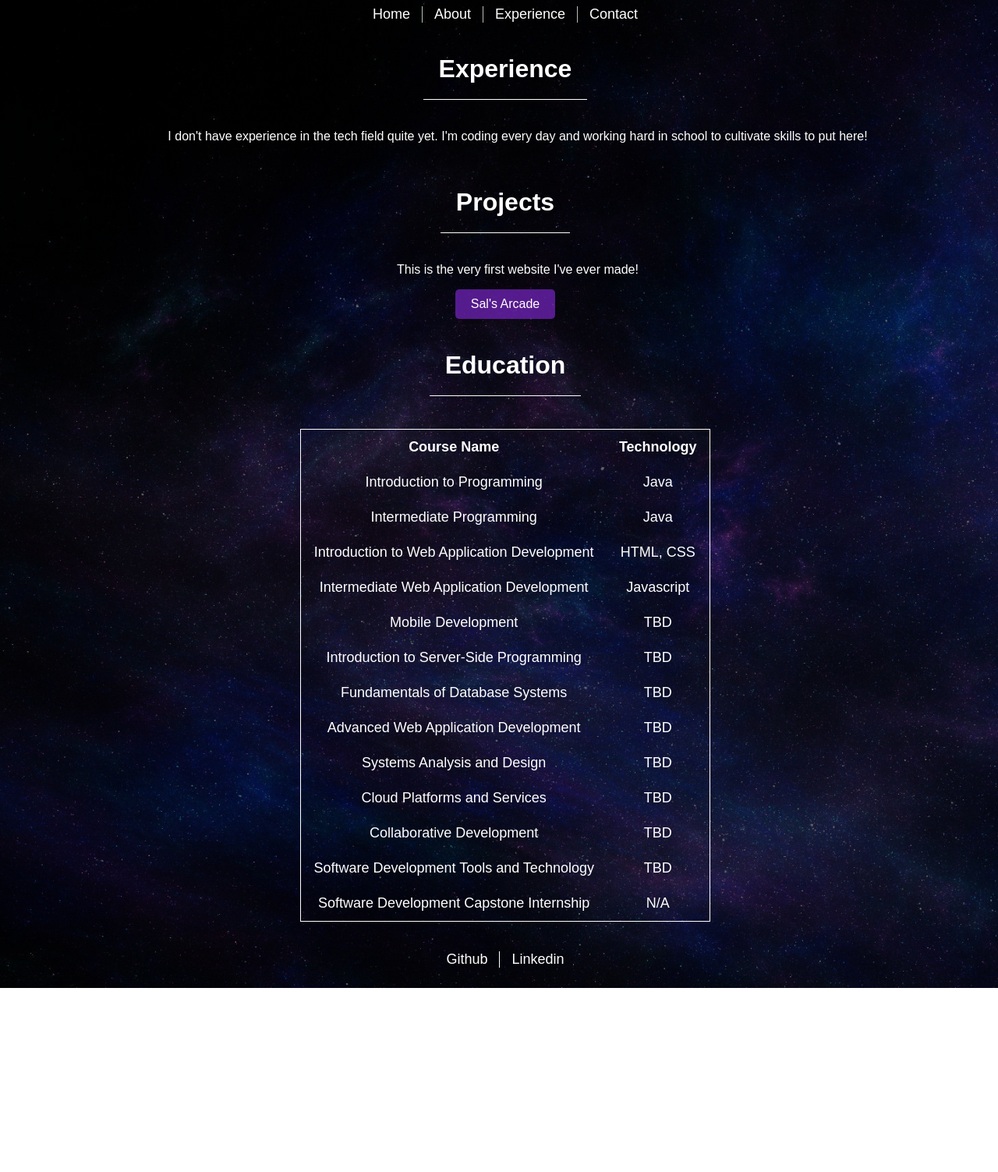
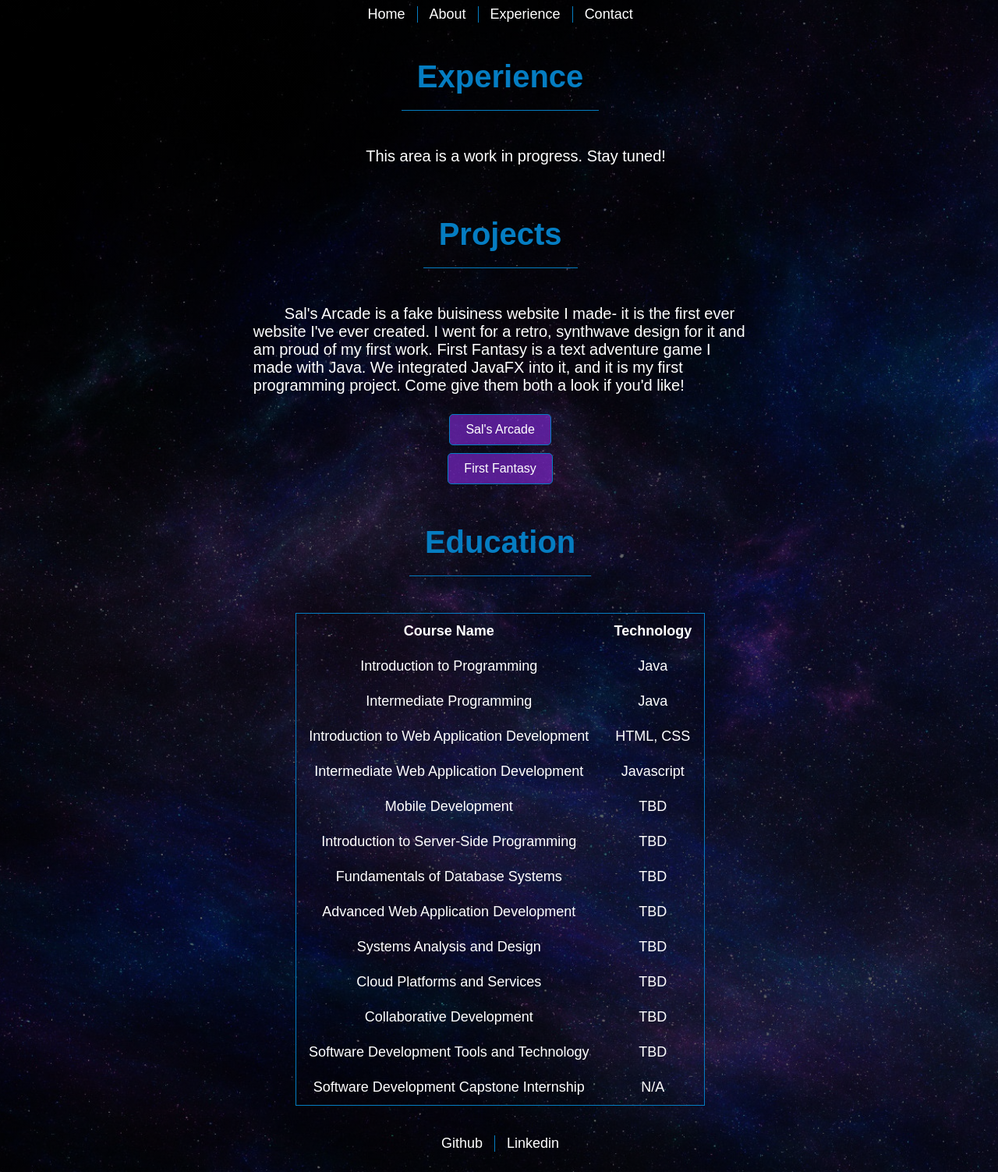
Before and after one commit to samhanmer/Sams-Portfolio, a plain HTML site: page experience.html in a window 1280 px wide. Shown: the whole page at 78% size. Before the commit the page ends 1267 px from the top, so only its background shows below. Drawn offline with Linux system fonts and the light colour scheme.

Commit message:
Cleaned code, added content

```diff
--- a/assets/style.css
+++ b/assets/style.css
@@ -1,44 +1,4 @@
-body {
-    background-image:
-        linear-gradient(rgba(0,0,0,0.6), rgba(0,0,0,0.6)),
-        url(./img/Starsbackground.jpg);
-    background-repeat: no-repeat;
-    background-size: cover;
-    background-position: center;
-    font-family: Arial, Helvetica, sans-serif;
-    color: white;
-    min-height: 100vh;
-    width: 100%;
-    position: relative;
-    display: flex;
-    flex-direction: column;
-
-}
-
-.intro {
-    justify-content: center;
-    align-items: center;
-    display: flex;
-    margin-top: 15%;
-    flex-direction: column;
-
-}
-
-.intro h1 {
-    border-top: 1px solid #bbbbbb;
-    border-bottom: 1px solid #bbbbbb;
-    border-left: none;
-    border-right: none;
-}
-
-.intro  p {
-    font-size: 18px;
-    margin-top: -1%;
-}
-
-ul li:last-child {
-  border-right: none;
-}
+/* Nav bar */
 
 nav ul {
     align-items: center;
@@ -50,7 +10,7 @@ nav ul {
 }
 
 nav ul li {
-    border-right: 1px solid #bbbbbb;
+    border-right: 1px solid rgb(5, 125, 194);
     padding: 0 15px;
 }
 
@@ -60,23 +20,48 @@ nav ul li a {
     text-decoration: none;
 }
 
-footer {
-    text-align: center;
-    margin-top: auto;
-    padding: 0;
+ul li:last-child {
+  border-right: none;
+}
+
+/* Content on all webpages */
+
+body {
+    background-image:
+        linear-gradient(rgba(0,0,0,0.6), rgba(0,0,0,0.6)),
+        url(./img/Starsbackground.jpg);
+    background-repeat: no-repeat;
+    background-size: cover;
+    background-position: center;
+    font-family: Arial, Helvetica, sans-serif;
+    color: white;
+    min-height: 100vh;
+    width: 99%;
+    position: relative;
+    display: flex;
+    flex-direction: column;
+}
+
+.intro {
+    justify-content: center;
     align-items: center;
     display: flex;
-    justify-content: center;
-    font-size: 18px;
-}
-footer p a {
-    padding: 0 15px;
-    color: white;
-    text-decoration: none;
+    margin-top: 15%;
+    flex-direction: column;
 }
 
-footer #github {
-    border-right: solid white 1px;
+.intro h1 {
+    border-top: 1px solid #bbbbbb;
+    border-bottom: 1px solid #bbbbbb;
+    border-left: none;
+    border-right: none;
+    font-size: 38px;
+    color: rgb(5, 125, 194);
+}
+
+.intro  p {
+    font-size: 20px;
+    margin-top: -1%;
 }
 
 .about {
@@ -85,31 +70,26 @@ footer #github {
     display: flex;
     flex-direction: column;
 }
+
 .about h1 {
-    border-bottom: white solid 1px;
+    border-bottom: rgb(5, 125, 194) solid 1px;
     padding: 20px;
+    color:rgb(5, 125, 194);
+    font-size: 40px;
 }
+
 .about p {
     margin-left: 50px;
     margin-right: 50px;
     text-indent: 2em;
-}
-form {
-  max-width: 300px;
-  margin: 40px auto;
-  padding: 20px;
-  border: 1px ridge rgb(255, 255, 255);
-  border-radius: 8px;
-}
-label {
-  display: block;
-  margin-top: 10px;
-  color: white;
+    font-size: 20px;
+    max-width: 50%;
 }
 
-input[type="submit"] {
-    cursor: pointer;
-    padding: 5px 10px;
+.img {
+    display: flex;
+    gap: 10px;
+    justify-content: center;
 }
 
 table.education {
@@ -117,7 +97,7 @@ table.education {
     max-width: 800px;
     border-collapse: collapse;
     font-size: 18px;
-    border: 1px solid white;
+    border: 1px solid rgb(5, 125, 194);
     justify-content: center;
     margin: 20px auto;
     align-items: center;
@@ -136,4 +116,48 @@ table.education td {
     color: white;
     text-decoration: none;
     border-radius: 5px;
+    border: solid 1px rgb(5, 125, 194);
+    margin: 5px;
 }
+
+/* Form */
+
+form {
+  max-width: 300px;
+  margin: 40px auto;
+  padding: 20px;
+  border: 1px ridge rgb(5, 125, 194);
+  border-radius: 8px;
+}
+label {
+  display: block;
+  margin-top: 10px;
+  color: white;
+}
+
+input[type="submit"] {
+    cursor: pointer;
+    padding: 5px 10px;
+}
+
+/* Footer */
+
+footer {
+    text-align: center;
+    margin-top: auto;
+    padding: 0;
+    align-items: center;
+    display: flex;
+    justify-content: center;
+    font-size: 18px;
+}
+
+footer p a {
+    padding: 0 15px;
+    color: white;
+    text-decoration: none;
+}
+
+footer #github {
+    border-right: solid rgb(5, 125, 194) 1px;
+}
--- a/experience.html
+++ b/experience.html
@@ -15,12 +15,17 @@
             <li><a href="contact.html">Contact</a></li>
         </ul>
     </nav>
+
+    <main>
         <div class="about">
             <h1>Experience</h1>
-        <p>I don't have experience in the tech field quite yet. I'm coding every day and working hard in school to cultivate skills to put here!</p>
+            <p>This area is a work in progress. Stay tuned!</p>
             <h1>Projects</h1>
-        <p>This is the very first website I've ever made!</p>
-        <a class="button" href="https://github.com/samhanmer/sals-arcade/tree/main">Sal's Arcade</a>
+            <p>Sal's Arcade is a fake buisiness website I made- it is the first ever website I've ever created. I went for a retro, synthwave design for it and am proud of my first work.
+              First Fantasy is a text adventure game I made with Java. We integrated JavaFX into it, and it is my first programming project. Come give them both a look if you'd like!
+            </p>
+            <a class="button" href="https://samhanmer.github.io/sals-arcade/">Sal's Arcade</a>
+            <a class="button" href="https://github.com/samhanmer/FirstFantasy.iml">First Fantasy</a>
             <h1>Education</h1>
         </div>
 
@@ -86,9 +91,11 @@
                 </tr>
               </tbody>
             </table>
+          </main>
 
     <footer>
         <p id="github"><a href="https://github.com/">Github</a></p>
         <p><a href="https://www.linkedin.com/">Linkedin</a></p>
     </footer>
 </body>
+</html>
```
Also changed, not shown: 404.html (+7 -0 lines), about.html (+10 -0 lines), contact.html (+4 -0 lines), index.html (+6 -0 lines), assets/img/JapanArcade.jpg (added), assets/img/JapanBirdPark.jpg (added), 1 other file. Lines whose indentation alone changed are shown as unchanged.
